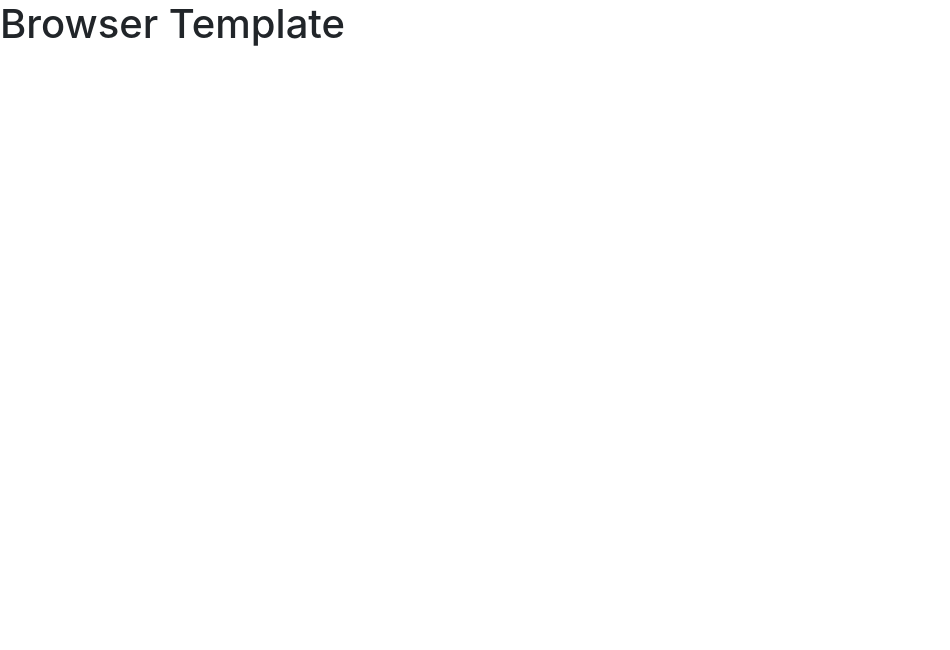
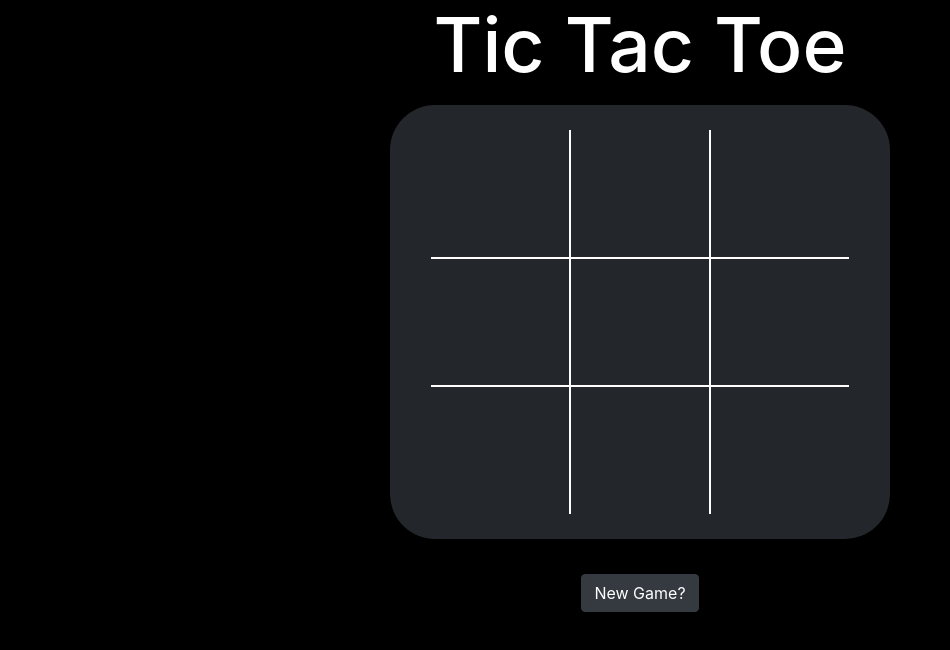
Before and after one commit to IanGotCode/tictactoe-client, a website built with webpack: page index.html in a window 1280 px wide. Shown: the whole page, without its empty margins (0-950 px from the left). Built offline with nearby package versions, Linux system fonts and the light colour scheme.

Commit message:
Updated game box
changed game box, took away outer borders and add a background under it.
changed background to black
changed text and box to the color white

```diff
--- a/assets/styles/index.scss
+++ b/assets/styles/index.scss
@@ -1 +1,55 @@
 @import '~bootstrap/scss/bootstrap';
+body{
+    background-color: black;
+}
+
+.game {
+  text-align: center;
+  font-size: 75px;
+  color: white;
+}
+
+.board {
+  background-color: #23272B;
+  width: 500px;
+  padding: 25px;
+  margin: 15px auto;
+  border-radius: 45px;
+}
+
+.stock {
+  display: block;
+}
+.container {
+  display: grid;
+  grid-template-columns: auto auto auto;
+  height: 30vw;
+  width: 35vw;
+}
+
+.grid {
+  border: 1px solid white;
+  outline: none;
+  cursor: pointer;
+}
+
+.newGame {
+  margin: 0 auto;
+  padding: 20px;
+}
+
+.remove-border-top {
+  border-top: none;
+}
+
+.remove-border-left {
+  border-left: none;
+}
+
+.remove-border-right {
+  border-right: none;
+}
+
+.remove-border-bottom {
+  border-bottom: none;
+}
--- a/index.html
+++ b/index.html
@@ -1,7 +1,7 @@
 <!DOCTYPE html>
 <html>
     <head>
-      <title>Example</title>
+      <title>Tic-Tac-Toe</title>
       <meta name="viewport" content="width=device-width, initial-scale=1">
 
       <!-- Do not add `link` tags-->
@@ -12,6 +12,41 @@
       <script src="public/application.js" type="text/javascript" charset="utf-8" defer></script>
     </head>
     <body>
-      <h1>Browser Template</h1>
+      <h1 class='game'>Tic Tac Toe</h1>
+
+      <!-- <form class="stack">
+        <input type="text" name="username" placeholder="username">
+        <input type="password" name="password" placeholder="password">
+        <input type="password" name="password" placeholder=" confirm password">
+        <button class=" sign-up btn btn-dark">Sign Up!</button>
+      </form>
+
+      <form>
+        <input type="text" name="username" placeholder="username">
+        <input type="password" name="password" placeholder="password">
+        <button class=" sign-in btn btn-dark">Sign In!</button>
+      </form> -->
+
+      <!-- <button class="btn btn-dark">Sign Out!</button> -->
+
+      <section class="board">
+        <div class="container">
+            <div class="grid remove-border-top remove-border-left"></div>
+            <div class="grid remove-border-top"></div>
+            <div class="grid remove-border-top remove-border-right"></div>
+            <div class="grid remove-border-left"></div>
+            <div class="grid"></div>
+            <div class="grid remove-border-right"></div>
+            <div class="grid remove-border-bottom remove-border-left"></div>
+            <div class="grid remove-border-bottom"></div>
+            <div class="grid remove-border-bottom remove-border-right"></div>
+        </div>
+      </section>
+
+      <div class="text-center newGame">
+        <input type="button" value="New Game?" class="btn btn-dark">
+      </div>
+
+
     </body>
 </html>
```
